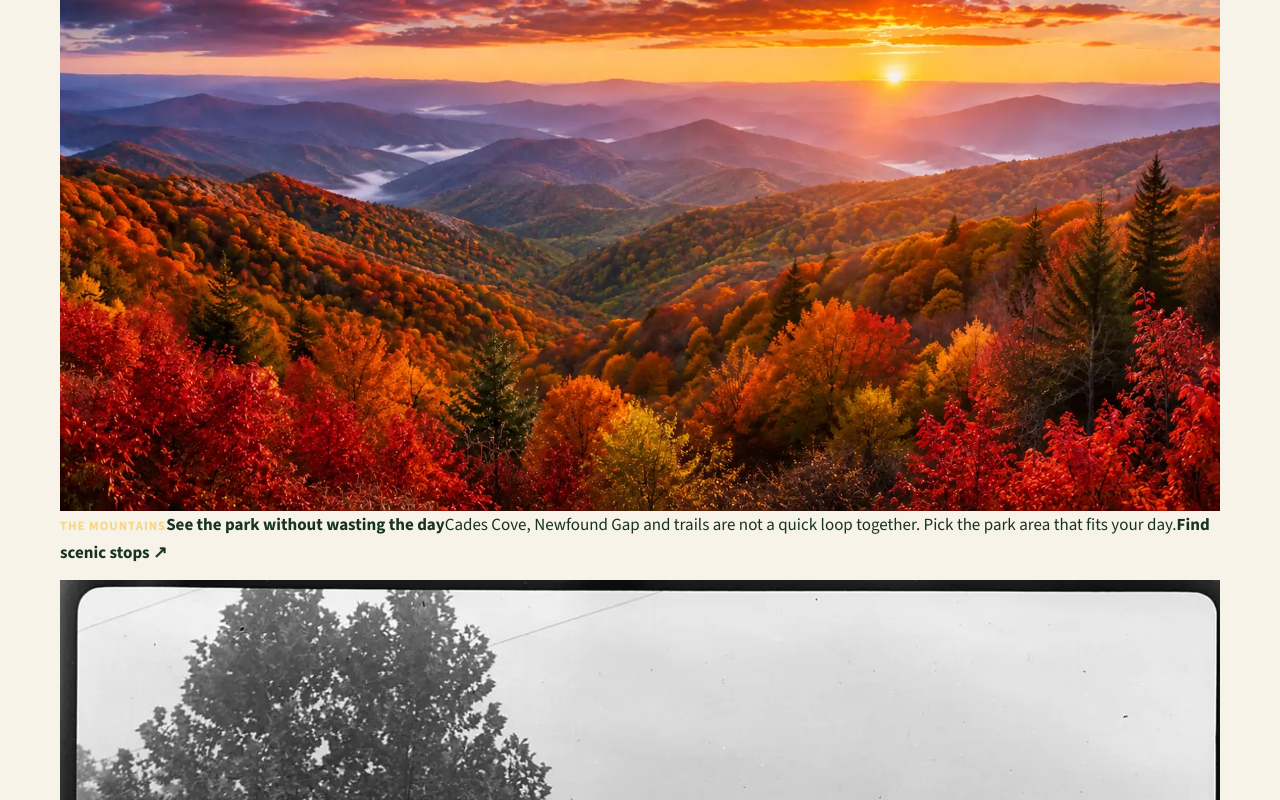
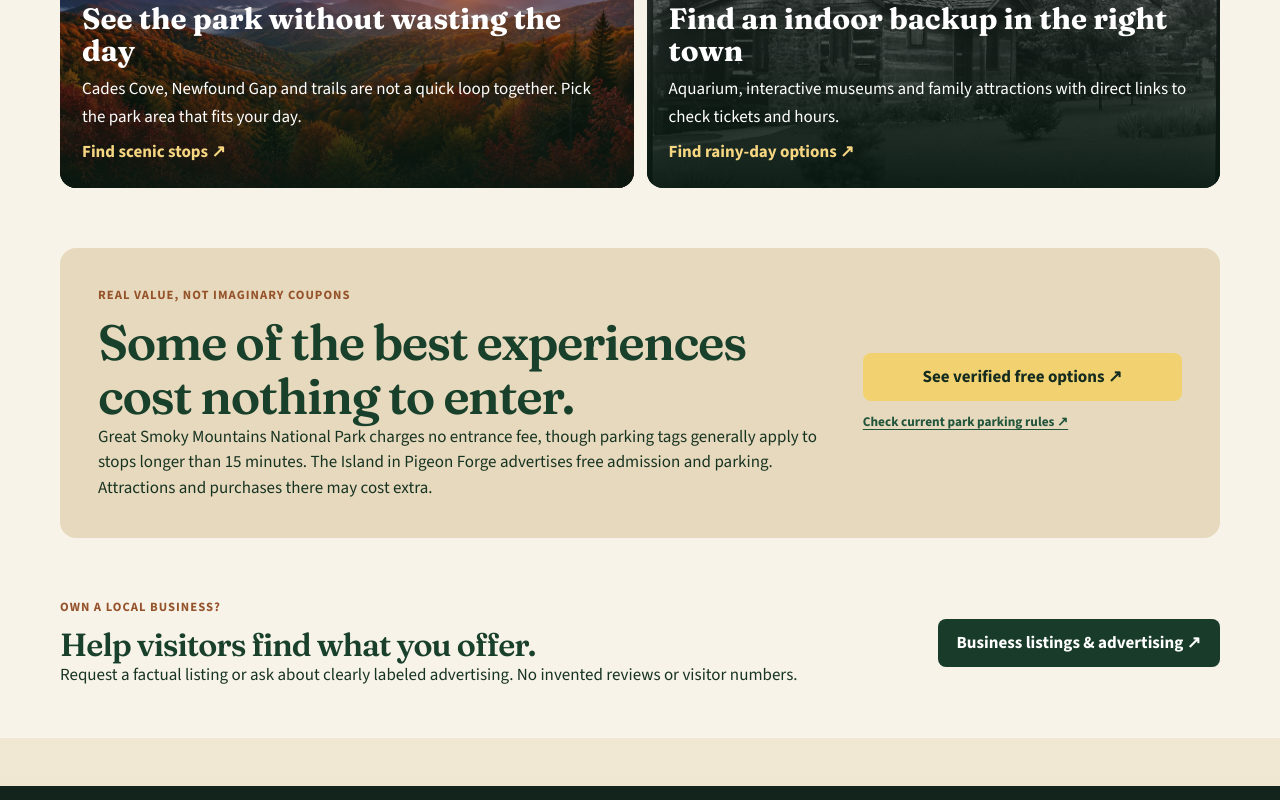
Before and after one commit to masondtorres/smokies-insider-guide, a Next.js app: page / in a window 1280 px wide. Shown: the part 2240-3040 px from the top of the page. Built offline with nearby package versions, Linux system fonts and the light colour scheme.

Commit message:
Finish mobile responsive visitor homepage and cards

```diff
--- a/src/app/visitor-home.css
+++ b/src/app/visitor-home.css
@@ -58,3 +58,20 @@
 .visitor-region h3{font-size:1.42rem;margin:4px 0;color:#18422b}
 .visitor-region p{margin:0;color:#526355;line-height:1.4}
 .visitor-region strong{font-size:.9rem;margin-top:6px}
+
+.visitor-adventures{grid-template-columns:repeat(2,1fr)}
+.visitor-home .visitor-adventure{min-height:320px;position:relative;display:flex;align-items:end;overflow:hidden;color:#fff!important;border-radius:16px;background:#153522}
+.visitor-adventure img{position:absolute;inset:0;width:100%;height:100%;object-fit:cover}
+.visitor-adventure:after{content:"";position:absolute;inset:0;background:linear-gradient(180deg,transparent,rgba(8,25,17,.92))}
+.visitor-adventure-text{position:relative;z-index:1;display:grid;gap:7px;padding:22px}
+.visitor-adventure-text>strong{font:700 clamp(1.5rem,2.3vw,2.1rem)/1.1 var(--font-display),Georgia,serif}
+.visitor-adventure-text>b{color:#f6d681}
+.visitor-savings{display:grid;grid-template-columns:1.4fr .6fr;gap:20px;align-items:center;border-radius:16px;padding:clamp(23px,3.5vw,38px);background:#e7d9bd}
+.visitor-savings p,.visitor-business p{line-height:1.5}
+.visitor-savings-actions{display:grid;gap:10px}
+.visitor-home .visitor-savings-actions>a:last-child{color:#21553b!important;text-decoration:underline;font-size:.83rem;font-weight:800}
+.visitor-business{display:flex;gap:24px;align-items:center;justify-content:space-between;padding-bottom:50px}
+.visitor-business h2{font-size:clamp(1.5rem,2.8vw,2rem)}
+.visitor-business .visitor-button{flex-shrink:0}
+@media(max-width:850px){.find-results{grid-template-columns:repeat(2,1fr)}.visitor-regions{grid-template-columns:repeat(2,1fr)}}
+@media(max-width:620px){.visitor-hero{min-height:400px}.visitor-hero-inner{padding:48px 0 56px}.visitor-hero h1{font-size:clamp(2.8rem,13vw,4.4rem)}.visitor-hero-actions{display:grid}.visitor-photo-credit{font-size:.6rem}.visitor-finder-wrap{margin-top:-10px}.find-now{padding:19px 14px}.find-now-header,.find-result-head,.find-bottom{display:grid;gap:8px}.find-options button{font-size:.85rem;padding:8px 12px}.find-results,.visitor-shortcuts,.visitor-regions,.visitor-adventures,.visitor-savings{grid-template-columns:1fr}.visitor-business{flex-direction:column;align-items:start}.visitor-adventure{min-height:280px!important}}
```
